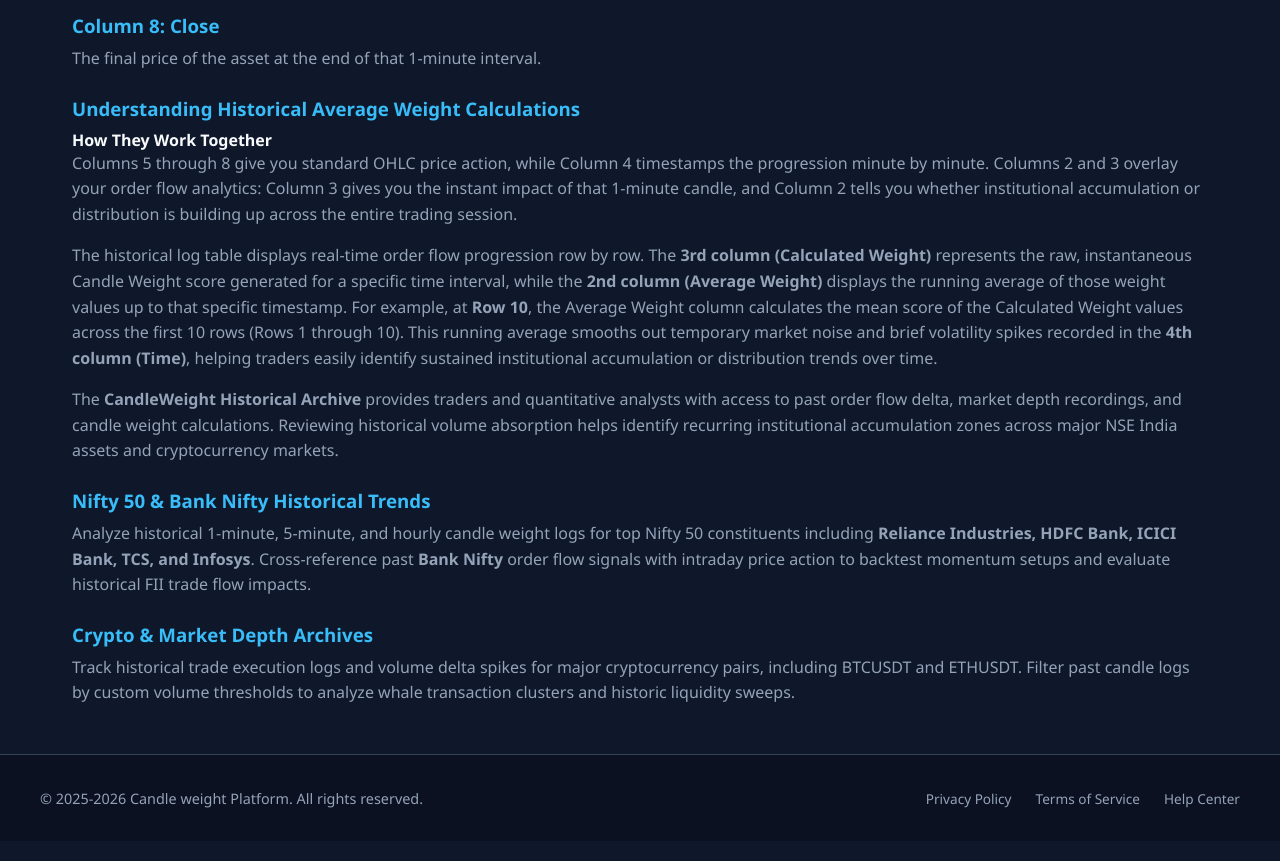
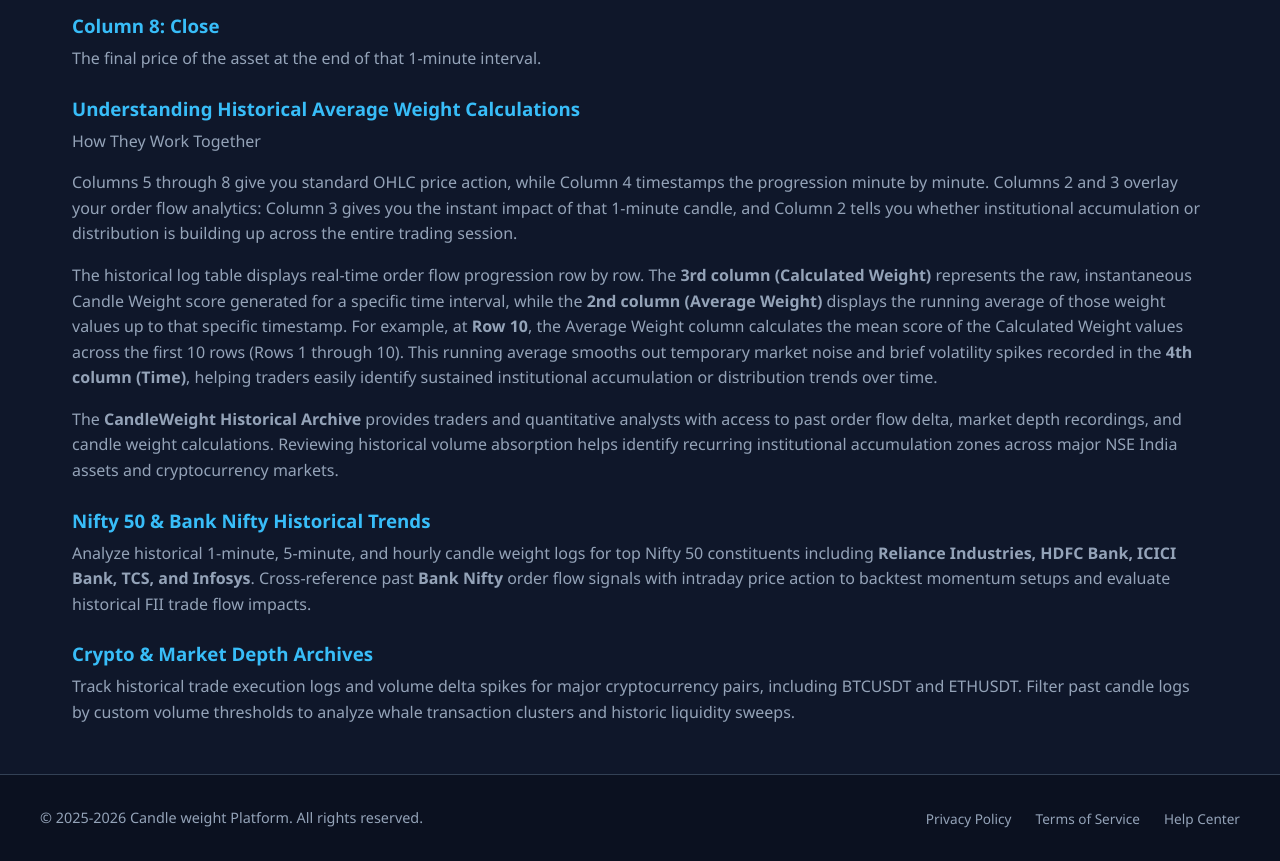
Before and after one commit to harrybawa377-ui/candleweight, a plain HTML site: page history.html in a window 1280 px wide. Shown: the part 1300-2161 px from the top of the page. Drawn offline with Linux system fonts and the light colour scheme; no server answers; a script that the page names is missing.

Commit message:
Update history.html

```diff
--- a/history.html
+++ b/history.html
@@ -560,7 +560,7 @@
             <h3><strong>Column 8: Close</strong></h3>
             <p>The final price of the asset at the end of that 1-minute interval.</p>
             <h3>Understanding Historical Average Weight Calculations</h3>
-            <h4>How They Work Together</h4>
+            <p>How They Work Together</p>
             <p>Columns 5 through 8 give you standard OHLC price action, while Column 4 timestamps the progression minute by minute. Columns 2 and 3 overlay your order flow analytics: Column 3 gives you the instant impact of that 1-minute candle, and Column 2 tells you whether institutional accumulation or distribution is building up across the entire trading session.</p>
             <p>The historical log table displays real-time order flow progression row by row. The <strong>3rd column (Calculated Weight)</strong> represents the raw, instantaneous Candle Weight score generated for a specific time interval, while the <strong>2nd column (Average Weight)</strong> displays the running average of those weight values up to that specific timestamp. For example, at <strong>Row 10</strong>, the Average Weight column calculates the mean score of the Calculated Weight values across the first 10 rows (Rows 1 through 10). This running average smooths out temporary market noise and brief volatility spikes recorded in the <strong>4th column (Time)</strong>, helping traders easily identify sustained institutional accumulation or distribution trends over time.</p>
             <p>The <strong>CandleWeight Historical Archive</strong> provides traders and quantitative analysts with access to past order flow delta, market depth recordings, and candle weight calculations. Reviewing historical volume absorption helps identify recurring institutional accumulation zones across major NSE India assets and cryptocurrency markets.</p>
```
